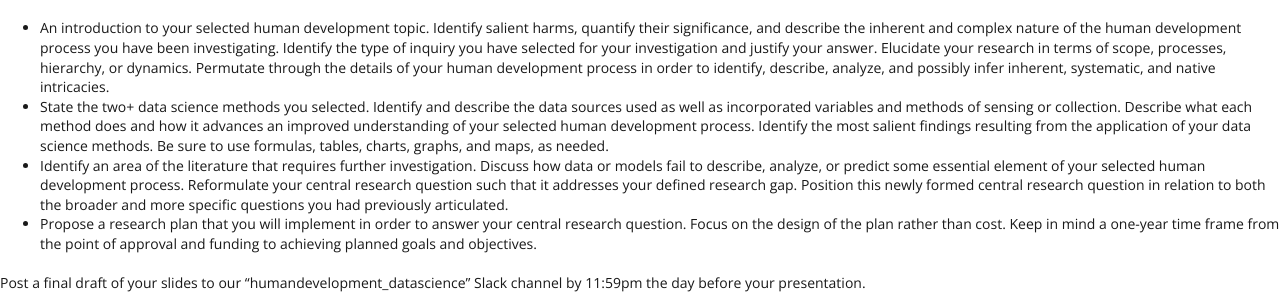
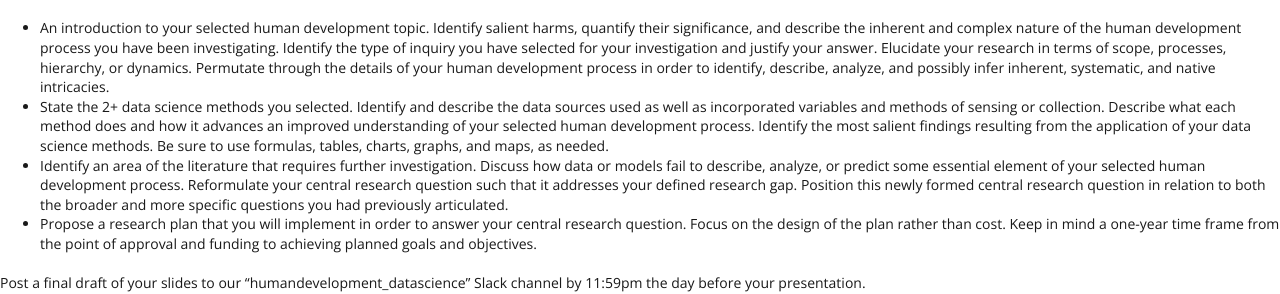
Before and after one commit to EMBrewer/dat150, a Jekyll site: the page built from _posts/2021-09-23-Assignment4.md, in a window 1280 px wide. Shown: the part 278-572 px from the top of the page. Built offline with Jekyll 4.4.1, drawn with Linux system fonts in a browser that asks for light colours; our own code applies the rules of GitHub Pages for plain Markdown files.

Commit message:
Update 2021-09-23-Assignment4.md

```diff
--- a/_posts/2021-09-23-Assignment4.md
+++ b/_posts/2021-09-23-Assignment4.md
@@ -11,7 +11,7 @@ Give your presentation a title and write an abstract (1 paragraph summary). Uplo
 Prepare to speak for 8 minutes and include a presentation slide that addresses each of the following elements from your research:
 
 * An introduction to your selected human development topic. Identify salient harms, quantify their significance, and describe the inherent and complex nature of the human development process you have been investigating. Identify the type of inquiry you have selected for your investigation and justify your answer. Elucidate your research in terms of scope, processes, hierarchy, or dynamics. Permutate through the details of your human development process in order to identify, describe, analyze, and possibly infer inherent, systematic, and native intricacies.
-* State the two+ data science methods you selected. Identify and describe the data sources used as well as incorporated variables and methods of sensing or collection. Describe what each method does and how it advances an improved understanding of your selected human development process. Identify the most salient findings resulting from the application of your data science methods. Be sure to use formulas, tables, charts, graphs, and maps, as needed.
+* State the 2+ data science methods you selected. Identify and describe the data sources used as well as incorporated variables and methods of sensing or collection. Describe what each method does and how it advances an improved understanding of your selected human development process. Identify the most salient findings resulting from the application of your data science methods. Be sure to use formulas, tables, charts, graphs, and maps, as needed.
 * Identify an area of the literature that requires further investigation. Discuss how data or models fail to describe, analyze, or predict some essential element of your selected human development process. Reformulate your central research question such that it addresses your defined research gap. Position this newly formed central research question in relation to both the broader and more specific questions you had previously articulated.
 * Propose a research plan that you will implement in order to answer your central research question. Focus on the design of the plan rather than cost. Keep in mind a one-year time frame from the point of approval and funding to achieving planned goals and objectives.
 
```
